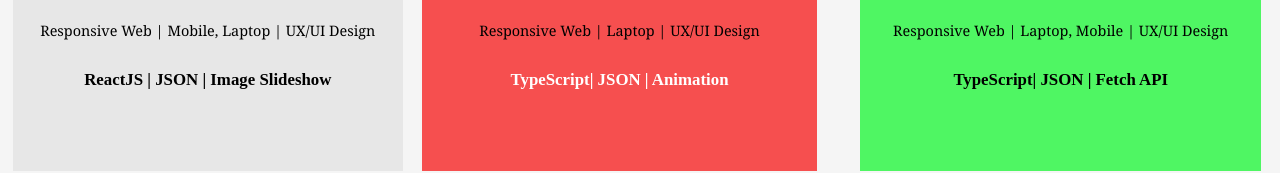
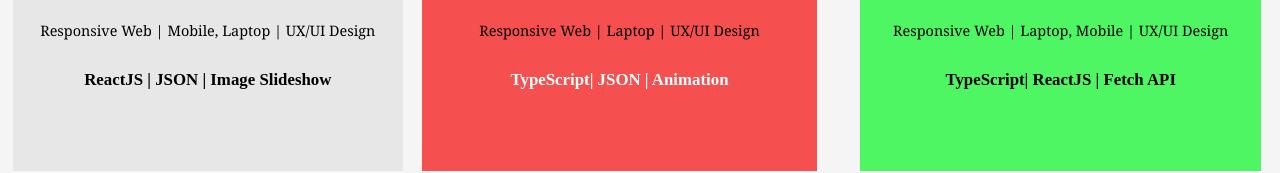
Before and after one commit to jesusfaithandwordisinmyheartalways/portfolio-ReactJs, a React (Create React App) app: page / in a window 1280 px wide. Shown: the part 2880-3053 px from the top of the page. Built offline with nearby package versions, Linux system fonts and the light colour scheme; a web font is replaced by a local one.

Commit message:
updated files

```diff
--- a/src/pages/portfolio.js
+++ b/src/pages/portfolio.js
@@ -355,7 +355,7 @@
                             <div><img src={weatherappimage}></img></div>
                             <div className="image-six-text"><div><h3>Weather Data App Web App  </h3></div></div>
                             <div className="image-six-text-three"><div><p>Responsive Web | Laptop, Mobile | UX/UI Design</p></div></div>
-                            <div className="image-six-text-two"><div><h3> TypeScript| JSON | Fetch API </h3></div></div>
+                            <div className="image-six-text-two"><div><h3> TypeScript| ReactJS | Fetch API </h3></div></div>
 
                         </div>
 
```
